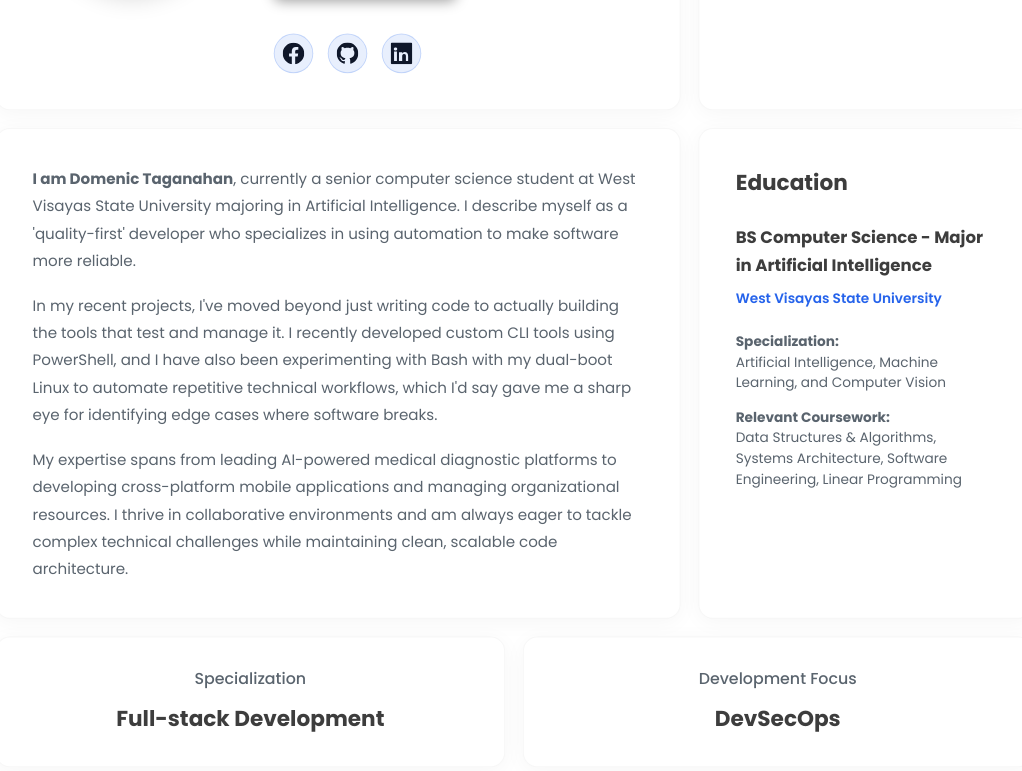
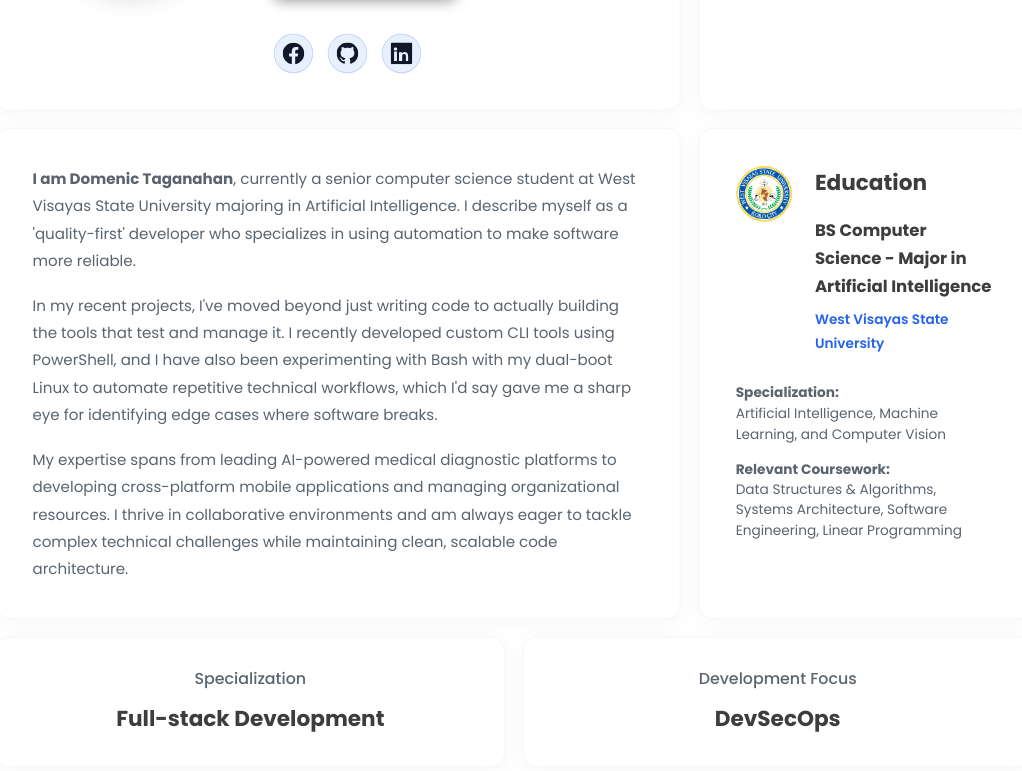
Before and after one commit to Syntax404-coder/Syntax-404, a React (Vite) app: page / in a window 1280 px wide. Shown: the part 1381-2152 px from the top of the page, without its empty margins (126-1148 px from the left). Built offline with nearby package versions, Linux system fonts and the light colour scheme.

Commit message:
feat: Add WVSU logo to Education bento box

```diff
--- a/src/features/about/About.jsx
+++ b/src/features/about/About.jsx
@@ -1,6 +1,7 @@
 import React, { useEffect, useRef, useState } from 'react'
 import profilePhoto from '../../assets/D.T.png'
 import cvPDF from '../../assets/Taganahan_CV.pdf'
+import wvsuLogo from '../../components/img/wvsu_logo.png'
 
 // Custom hook for typing animation effect
 const useTypingEffect = (text, speed = 50, startDelay = 0) => {
@@ -146,9 +147,15 @@ const About = () => {
                     {/* EDUCATION MODULE (Spans 4) */}
                     <article className="bento-module bento-education">
                         <div className="bento-education-content">
-                            <h3 className="bento-education-title">Education</h3>
-                            <h4 className="bento-education-degree">BS Computer Science - Major in Artificial Intelligence</h4>
-                            <p className="bento-education-school">West Visayas State University</p>
+                            <div className="bento-education-header">
+                                <img src={wvsuLogo} alt="WVSU Logo" className="bento-education-logo" />
+                                <div>
+                                    <h3 className="bento-education-title">Education</h3>
+                                    <h4 className="bento-education-degree">BS Computer Science - Major in Artificial Intelligence</h4>
+                                    <p className="bento-education-school">West Visayas State University</p>
+                                </div>
+                            </div>
+
 
                             <div className="bento-education-details">
                                 <p><strong>Specialization:</strong><br/>Artificial Intelligence, Machine Learning, and Computer Vision</p>
--- a/src/styles.css
+++ b/src/styles.css
@@ -3205,9 +3205,23 @@ textarea {
     margin-bottom: 0;
 }
 
+.bento-education-header {
+    display: flex;
+    align-items: flex-start;
+    gap: 1.5rem;
+}
+
+.bento-education-logo {
+    width: 64px;
+    height: 64px;
+    object-fit: contain;
+    flex-shrink: 0;
+    border-radius: 8px; /* Optional, just looks nice if background has bounding box */
+}
+
 .bento-education-title {
     font-size: 1.5rem;
-    margin-bottom: 1.5rem;
+    margin-bottom: 1rem;
     color: var(--bento-text);
 }
 
@@ -3220,7 +3234,7 @@ textarea {
 .bento-education-school {
     color: var(--primary-color);
     font-weight: 600;
-    margin-bottom: 1.5rem;
+    margin-bottom: 2rem;
     font-size: 0.95rem;
 }
 
```
